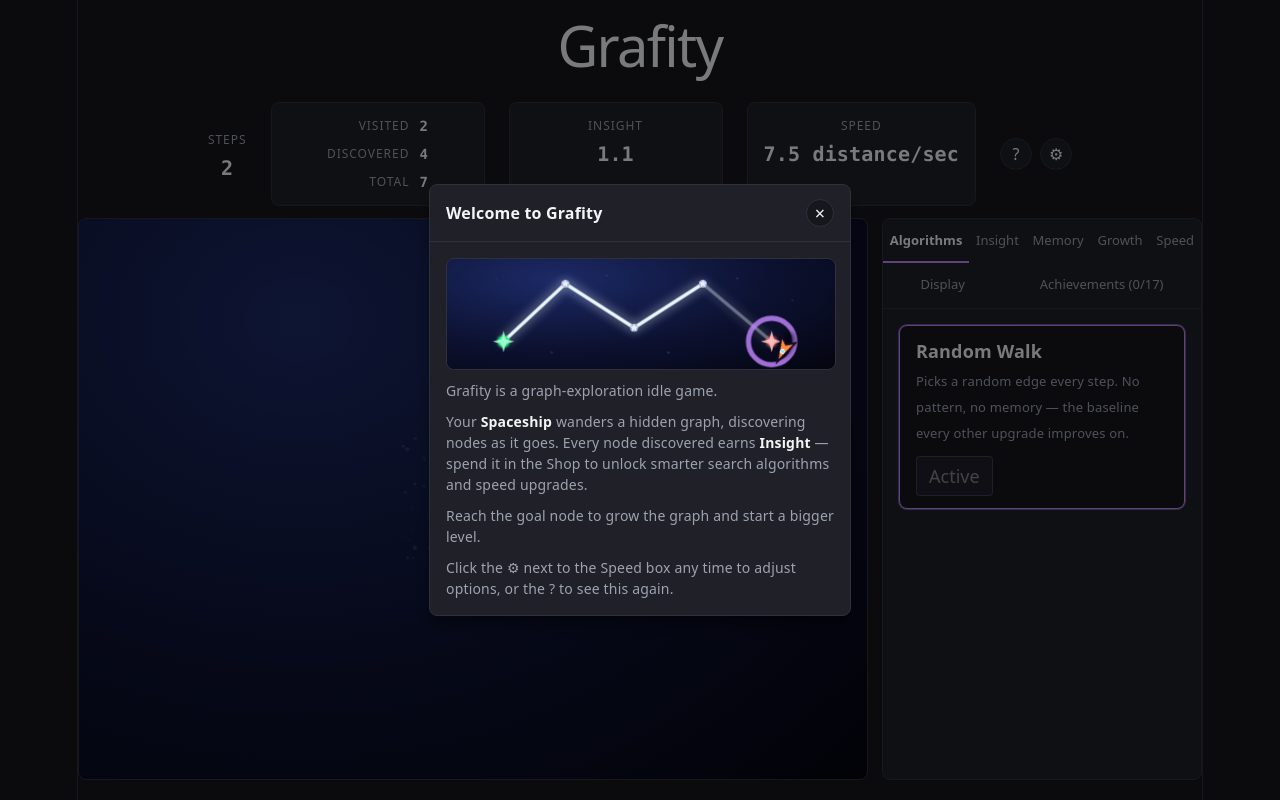
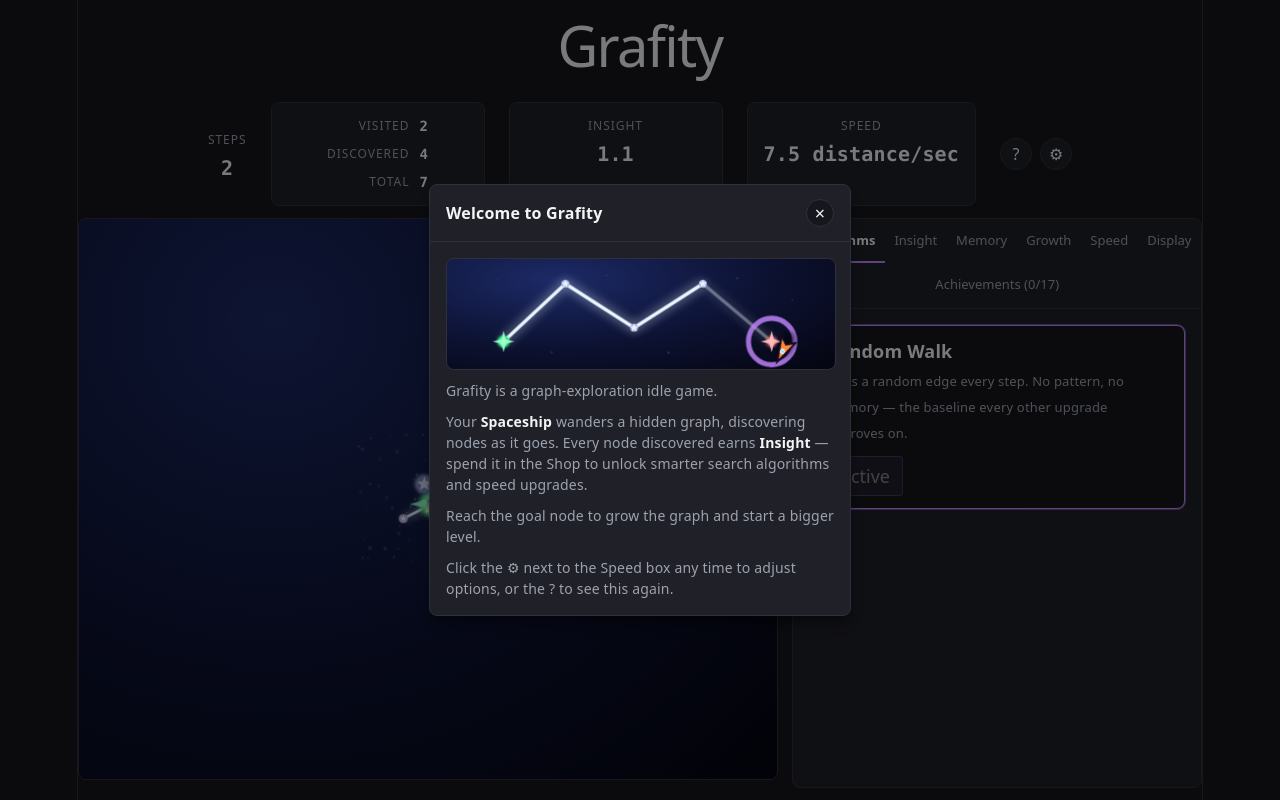
Before and after one commit to felix-hedenstrom/grafity, a React (Vite) app: page / in a window 1280 px wide. Built offline with nearby package versions, Linux system fonts and the light colour scheme.

Commit message:
Increased shop size

```diff
--- a/src/App.module.css
+++ b/src/App.module.css
@@ -1,7 +1,7 @@
 .layout {
   display: flex;
   gap: 16px;
-  align-items: flex-start;
+  align-items: stretch;
   text-align: left;
 }
 
@@ -11,7 +11,9 @@
 }
 
 .shopColumn {
-  flex: 0 0 320px;
+  display: flex;
+  flex: 0 1 clamp(320px, 32vw, 480px);
+  min-width: 320px;
 }
 
 @media (max-width: 900px) {
@@ -22,5 +24,6 @@
   .shopColumn {
     flex: 1 1 auto;
     width: 100%;
+    max-height: 70vh;
   }
 }
--- a/src/components/Shop/Shop.module.css
+++ b/src/components/Shop/Shop.module.css
@@ -4,8 +4,7 @@
   border: 1px solid var(--border);
   border-radius: 8px;
   background: var(--code-bg);
-  height: 70vh;
-  max-height: 600px;
+  height: 100%;
   overflow: hidden;
 }
 
@@ -52,9 +51,8 @@
 }
 
 .shop {
-  display: flex;
-  flex-direction: column;
-  flex-wrap: wrap;
+  display: grid;
+  grid-template-columns: repeat(auto-fill, minmax(240px, 1fr));
   gap: 12px;
   padding: 16px;
 }
```
